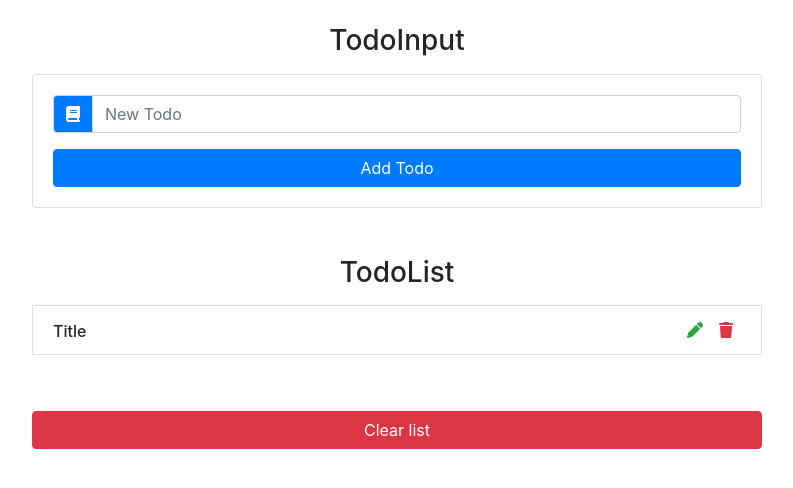
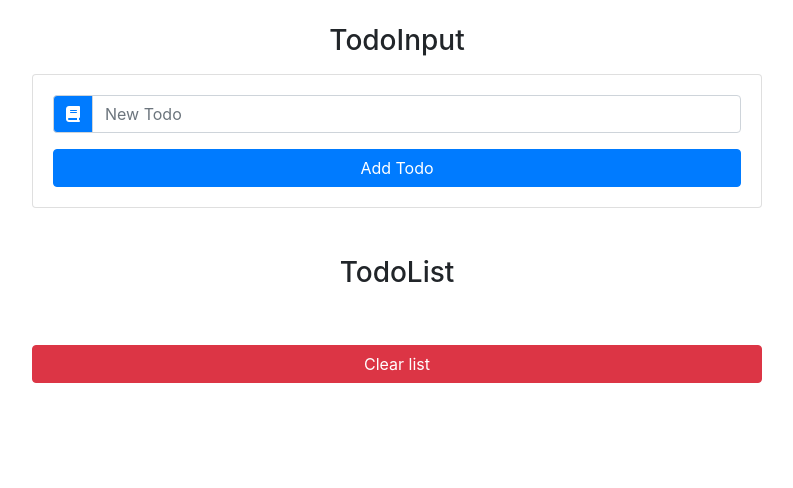
Before and after one commit to Va2/react-todo-list, a React (Create React App) app: page / in a window 1280 px wide. Shown: the top 488 px of the page, without its empty margins (243-1036 px from the left). Built offline with nearby package versions, Linux system fonts and the light colour scheme.

Commit message:
Display item title in TodoList component

```diff
--- a/src/App.js
+++ b/src/App.js
@@ -22,7 +22,7 @@
 
 		const newItem = {
 			id: this.state.id,
-			item: this.state.item
+			title: this.state.item
 		}
 		console.log(newItem);
 
@@ -47,7 +47,7 @@
 							handleChange={this.handleChange}
 							handleSubmit={this.handleSubmit}
 						/>
-						<TodoList />
+						<TodoList items={this.state.items} />
 					</div>
 				</div>
 			</div>
--- a/src/components/TodoItem.js
+++ b/src/components/TodoItem.js
@@ -2,9 +2,11 @@
 
 export default class TodoItem extends Component {
     render() {
+        const {title} = this.props
+
         return (
             <li className="list-group-item d-flex justify-content-between my-2">
-                <h6 className="mt-1 mb-0 align-middle">Title</h6>
+                <h6 className="mt-1 mb-0 align-middle">{title}</h6>
                 <div className="todo-icon">
                     <span className="mx-2 text-success">
                         <i className="fas fa-pen" />
--- a/src/components/TodoList.js
+++ b/src/components/TodoList.js
@@ -3,12 +3,22 @@
 
 export default class TodoList extends Component {
     render() {
+        const {items} = this.props
+
         return (
             <ul className="list-group my-5">
                 <h3 className="text-center">
                     TodoList
                 </h3>
-                <TodoItem />
+
+                {
+                    items.map(item => {
+                        return (
+                            <TodoItem key={item.id} title={item.title} />
+                        )
+                    })
+                }
+
                 <button type="button" className="btn btn-danger btn-block mt-5">
                     Clear list
                 </button>
```
